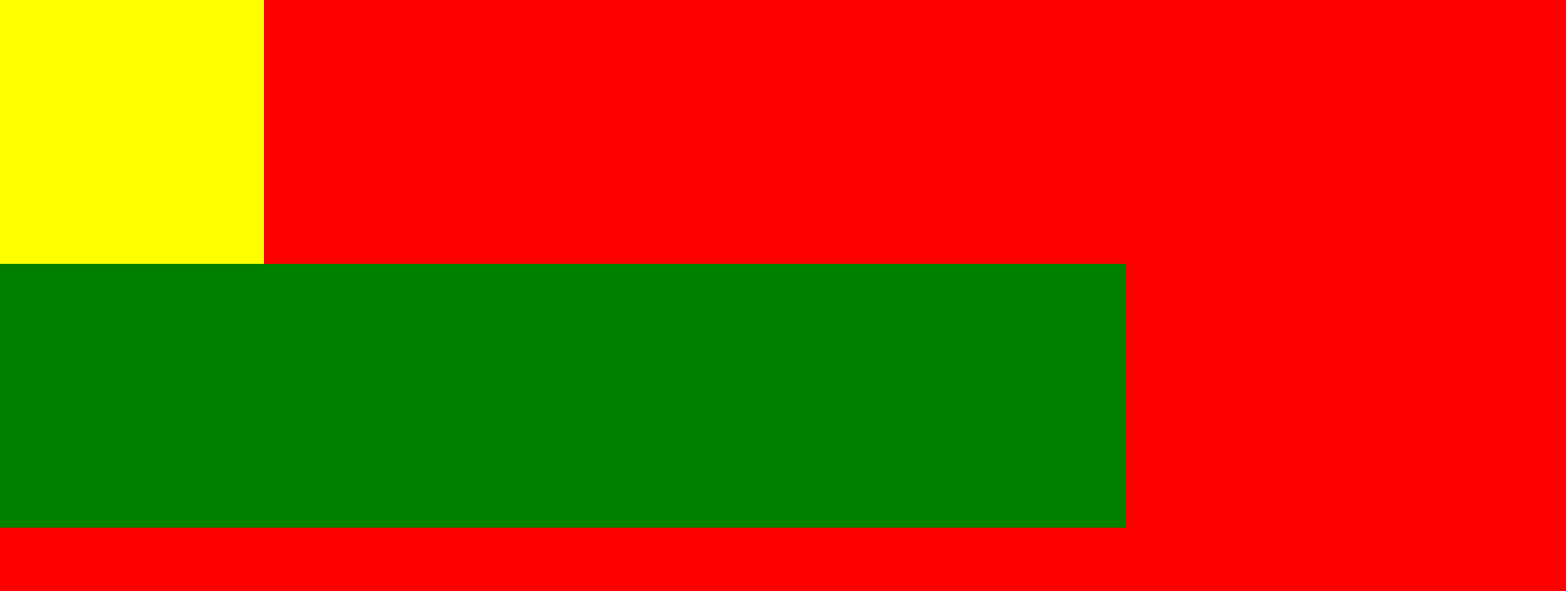
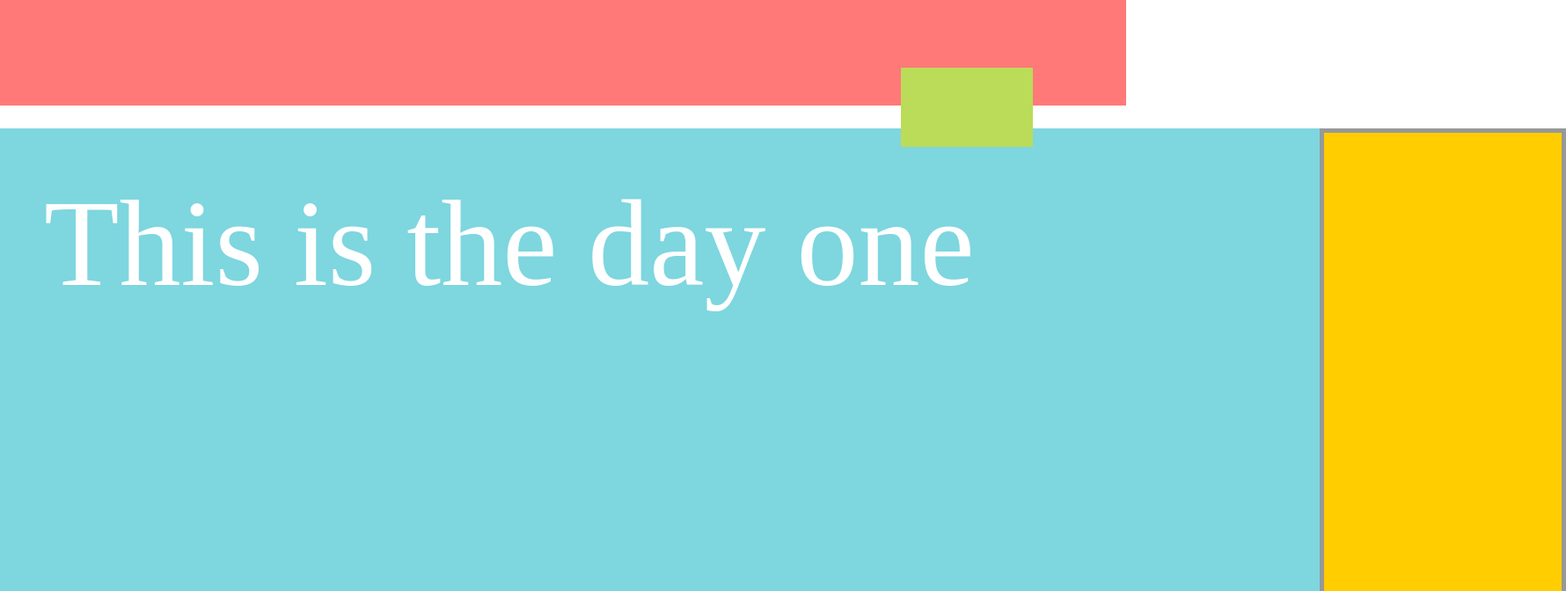
Before and after one commit to KANU896/kakao-clone2, a plain HTML site: page index.html in a window 1280 px wide. Shown: the top 672 px of the page at 88% size, 1780 px wide, since content can reach past the window. Drawn offline with Linux system fonts and the light colour scheme.

Commit message:
3일차 카카오클론 과제 완성본

```diff
--- a/index.html
+++ b/index.html
@@ -5,15 +5,14 @@
     <meta name="viewport" content="width=device-width, initial-scale=1.0" />
     <meta name="description" content="Welcome to my Kakao Clone" />
     <meta name="author" conent="KANU896" />
-    <title>This is my title</title>
+    <title>Code Challenge</title>
     <link rel="stylesheet" href="styles.css" />
   </head>
   <body>
-    <div id="boxOne">
-      <div class="box-child"></div>
-    </div>
-    <div id="boxTwo">
-      <div class="box-child"></div>
+    <div class="boxTwo inlineblock">This is the day one</div>
+    <div class="boxThree inlineblock"></div>
+    <div class="boxOne">
+      <div class="boxFour"></div>
     </div>
   </body>
 </html>
--- a/styles.css
+++ b/styles.css
@@ -1,23 +1,48 @@
 body,
 html {
-  height: 100%;
+  padding: 0;
   margin: 0;
-  padding: 0;
+  background-color: white;
+  height: 1500px;
+  position: relative;
 }
-body {
-  height: 400%;
-  background-color: red;
+.boxOne {
+  width: 100%;
+  height: 15%;
+  background-color: #ff7979;
+  position: fixed;
+  top: 0;
+  left: 0;
+  right: 0;
 }
-#boxOne {
-  height: 300px;
-  width: 300px;
-  background-color: yellow;
-  position: static;
+.boxTwo {
+  font-size: 140px;
+  color: white;
+  width: 1400px;
+  height: 1500px;
+  background-color: #7ed6df;
+  padding: 50px;
+  margin-top: 146px;
+  display: inline-block;
+  position: absolute;
 }
-#boxTwo {
-  height: 300px;
-  width: 100%;
-  background-color: green;
-  position: fixed;
-  left: 0;
+.boxThree {
+  width: 270px;
+  height: 1590px;
+  background-color: #ffcd00;
+  border: #979898 5px solid;
+  margin-top: 146px;
+  display: inline-block;
+  position: absolute;
+  left: 1500px;
 }
+.boxFour {
+  width: 150px;
+  height: 90px;
+  margin-top: 6%;
+  margin-left: 80%;
+  background-color: #bbdc58;
+}
+.inlineblock {
+  display: inline-block;
+}
```
